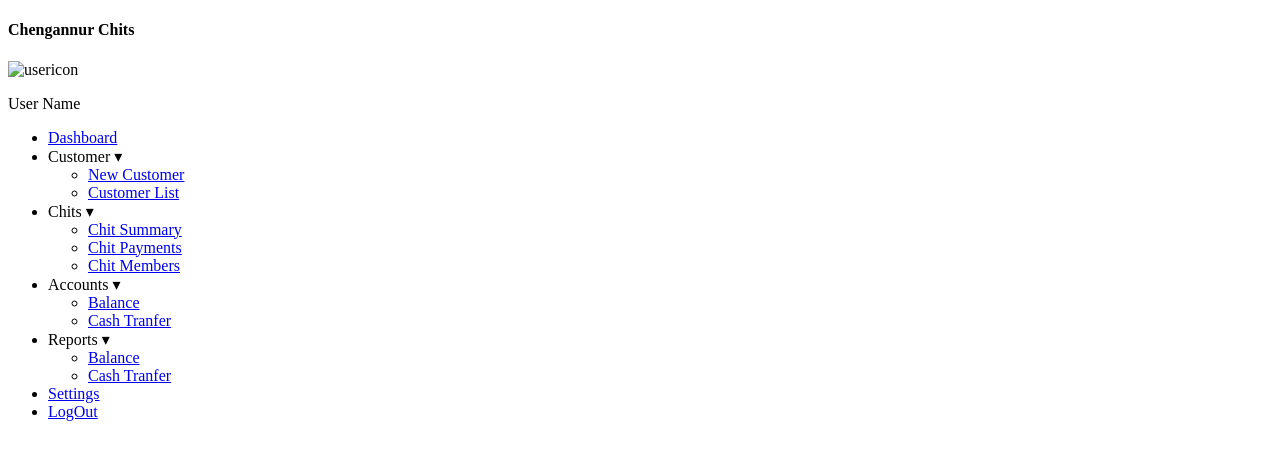
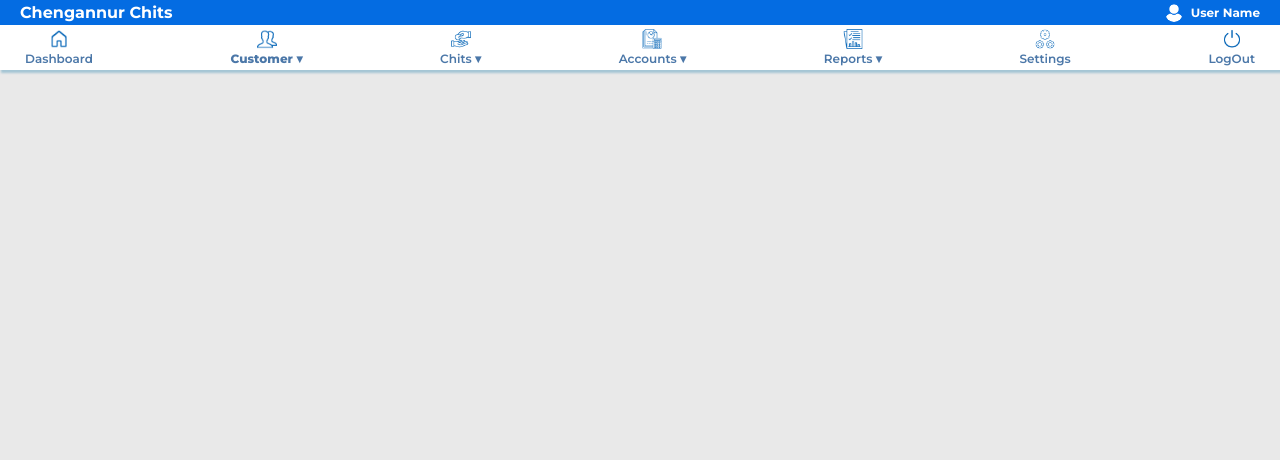
Before and after one commit to Sk-1597/chit, a plain HTML site: page customer/new.html in a window 1280 px wide. Drawn offline with Linux system fonts and the light colour scheme; the site is published under a folder, as on GitHub Pages, so addresses that start at the root find nothing.

Commit message:
path set

```diff
--- a/customer/new.html
+++ b/customer/new.html
@@ -4,22 +4,22 @@
     <meta charset="UTF-8">
     <meta name="viewport" content="width=device-width, initial-scale=1.0">
     <title>Document</title>
-    <link rel="stylesheet" href="/css/main.css">
+    <link rel="stylesheet" href="../css/main.css">
 </head>
 <body>
   <div class="topbar">
     <h4>Chengannur Chits</h4>
-    <span><img src="/images/user.png" alt="usericon">
+    <span><img src="../images/user.png" alt="usericon">
       <p id="branchNamehid">User Name</p>
       <input type="hidden" id="hidbranchName"></span>
   </div>
 
   <nav>
   <ul>
-    <li class="dropdown"><a href="/dashbord.html"><img src="/images/home.png" alt="">Dashboard</a></li>
+    <li class="dropdown"><a href="../dashbord.html"><img src="../images/home.png" alt="">Dashboard</a></li>
 
     <li class="dropdown">
-      <a class="active" ><img src="/images/cust.png" alt="">Customer ▾</a>
+      <a class="active" ><img src="../images/cust.png" alt="">Customer ▾</a>
       <ul class="dropdown-content">
         <li><a href="new_customer.html">New Customer</a></li>
         <li><a href="chit_payment.html">Customer List</a></li>
@@ -27,7 +27,7 @@
     </li>
 
     <li class="dropdown">
-      <a><img src="/images/chits.png" alt="">Chits ▾</a>
+      <a><img src="../images/chits.png" alt="">Chits ▾</a>
       <ul class="dropdown-content">
         <li><a href="chit_summary.html">Chit Summary</a></li>
         <li><a href="chit_payment.html">Chit Payments</a></li>
@@ -36,7 +36,7 @@
     </li>
 
     <li class="dropdown">
-      <a><img src="/images/account.png" alt="">Accounts ▾</a>
+      <a><img src="../images/account.png" alt="">Accounts ▾</a>
       <ul class="dropdown-content">
         <li><a href="chit_summary.html">Balance</a></li>
         <li><a href="chit_payment.html">Cash Tranfer</a></li>
@@ -44,7 +44,7 @@
     </li>
 
     <li class="dropdown">
-      <a><img src="/images/reports.png" alt="">Reports ▾</a>
+      <a><img src="../images/reports.png" alt="">Reports ▾</a>
       <ul class="dropdown-content">
         <li><a href="chit_summary.html">Balance</a></li>
         <li><a href="chit_payment.html">Cash Tranfer</a></li>
@@ -52,8 +52,8 @@
     </li>
 
 
-    <li class="dropdown" id="settingsLink"><a href="setings.html"><img src="/images/setting.png" alt="">Settings</a></li>
-     <li class="dropdown"><a href="balance.html"><img src="/images/logout.png" alt="">LogOut</a></li>
+    <li class="dropdown" id="settingsLink"><a href="setings.html"><img src="../images/setting.png" alt="">Settings</a></li>
+     <li class="dropdown"><a href="balance.html"><img src="../images/logout.png" alt="">LogOut</a></li>
   </ul>
 </nav>
 
```
